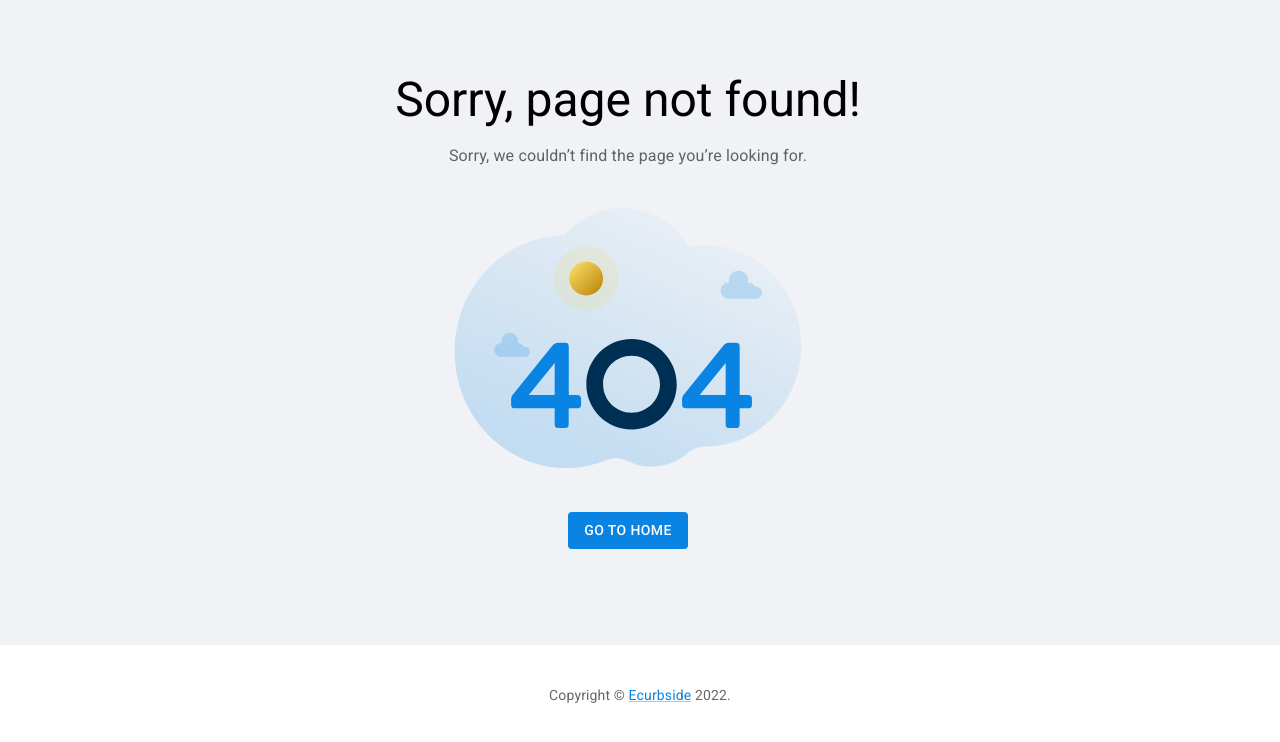
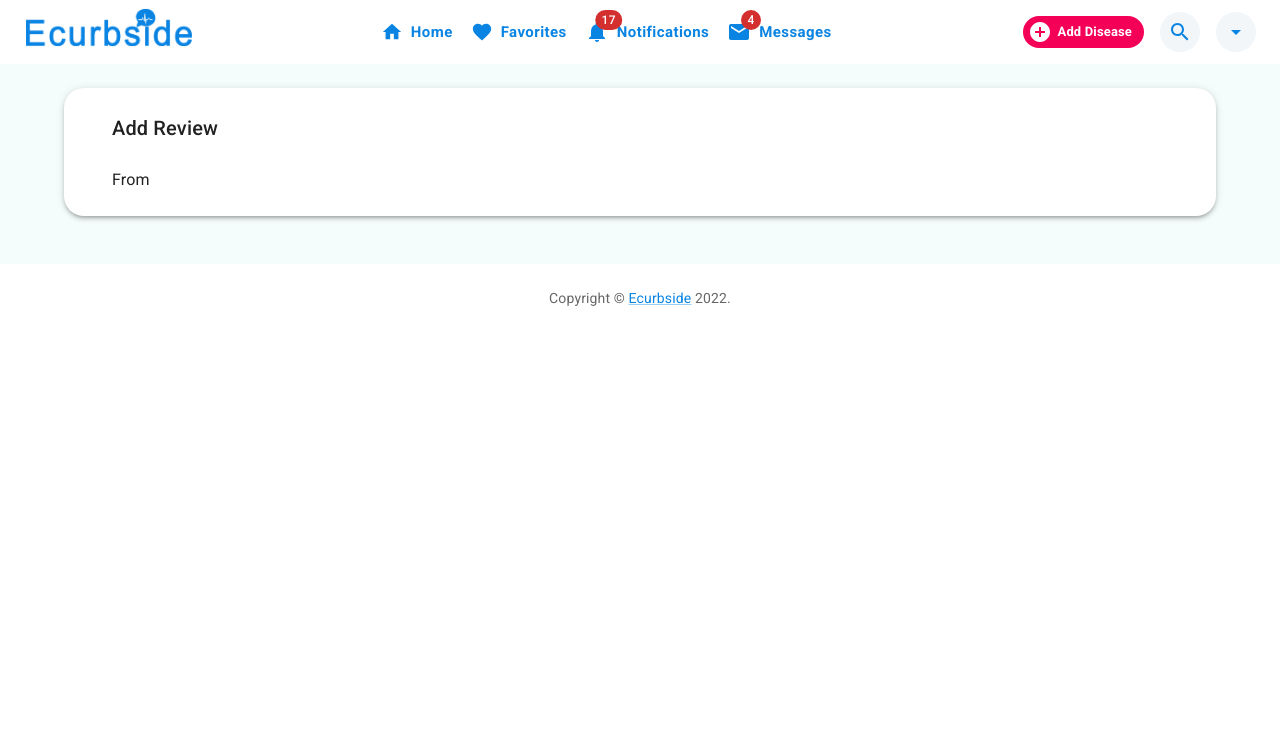
Before and after one commit to bhNibir/ecurbsideui, a React (Create React App) app: page /add-review/1 in a window 1280 px wide. Before the commit this address had no page. Shown: the top 742 px of the page. Built offline with nearby package versions, Linux system fonts and the light colour scheme; sample sign-in values are in the browser's storage.

Commit message:
add review

```diff
--- /dev/null
+++ b/src/components/AddReview/AddReview.jsx
@@ -0,0 +1,20 @@
+import { Paper, Typography } from "@mui/material";
+import { Box } from "@mui/system";
+import React from "react";
+
+const AddReview = () => {
+  return (
+    <>
+      <Paper sx={{ mt: 2, mb: 2, borderRadius: 5 }} elevation={3}>
+        <Box paddingX={6} paddingY={3}>
+          <Typography variant="h6"> Add Review</Typography>
+        </Box>
+        <Box paddingX={6} paddingBottom={3}>
+          From
+        </Box>
+      </Paper>
+    </>
+  );
+};
+
+export default AddReview;
--- a/src/components/TreatmentDetails/TreatmentDetails.jsx
+++ b/src/components/TreatmentDetails/TreatmentDetails.jsx
@@ -1,6 +1,7 @@
 import { Grid, Paper, Stack, Typography } from "@mui/material";
 import { Box } from "@mui/system";
 import React from "react";
+import AddReview from "../AddReview/AddReview";
 import RatingView from "./../RatingView/RatingView";
 import TreatmentCategory from "./TreatmentCategory";
 import TreatmentRating from "./TreatmentRating";
@@ -19,7 +20,7 @@ const TreatmentDetails = ({ data }) => {
   console.log(data);
   return (
     <>
-      <Grid container spacing={2}>
+      <Grid container spacing={6}>
         <Grid item xs={12} md={7}>
           <Paper sx={{ mt: 2, mb: 2, borderRadius: 5 }} elevation={3}>
             <Box paddingX={6} paddingY={2}>
@@ -96,7 +97,9 @@ const TreatmentDetails = ({ data }) => {
             </Box>
           </Paper>
         </Grid>
-        <Grid item xs={12} md={5}></Grid>
+        <Grid item xs={12} md={5}>
+          <AddReview />
+        </Grid>
       </Grid>
     </>
   );
--- /dev/null
+++ b/src/pages/ReviewPage/AddReviewPage.jsx
@@ -0,0 +1,13 @@
+import React from "react";
+import { MainLayout } from "../../layouts/MainLayout";
+import AddReview from "./../../components/AddReview/AddReview";
+
+export const AddReviewPage = () => {
+  return (
+    <>
+      <MainLayout>
+        <AddReview />
+      </MainLayout>
+    </>
+  );
+};
--- a/src/routes/AllRoutes.jsx
+++ b/src/routes/AllRoutes.jsx
@@ -13,6 +13,7 @@ import AddTreatmentPage from "../pages/TreatmentPages/AddTreatmentPage";
 import DiseaseTreatmentListPage from "../pages/TreatmentPages/DiseaseTreatmentListPage";
 import TreatmentDetailPage from "../pages/TreatmentPages/TreatmentDetailPage";
 import VerifyAccountPage from "../pages/VerifyAccountPage/VerifyAccountPage";
+import { AddReviewPage } from "./../pages/ReviewPage/AddReviewPage";
 import ProtectedRoute from "./ProtectedRoute";
 
 const AllRoutes = () => (
@@ -74,6 +75,14 @@ const AllRoutes = () => (
         </ProtectedRoute>
       }
     />
+    <Route
+      path="/add-review/:id"
+      element={
+        <ProtectedRoute>
+          <AddReviewPage />
+        </ProtectedRoute>
+      }
+    />
     <Route path="about" element={<AboutPage />} />
     <Route path="search" element={<SearchResultPage />} />
     <Route path="login" element={<LoginPage />} />
```
